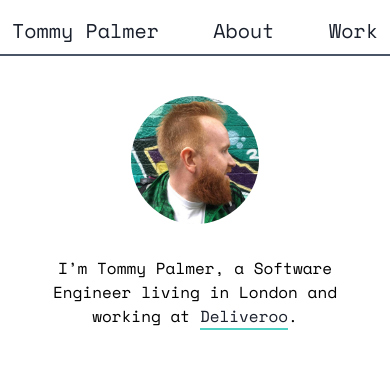
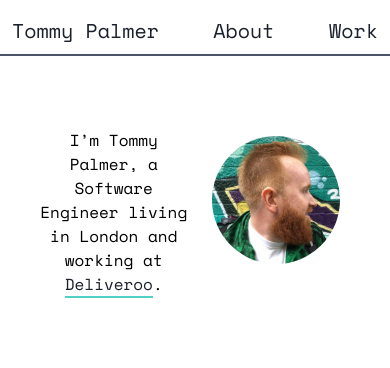
Before and after one commit to tommyp/tommyp.org, a Next.js app: page / in a window 390 px wide. Shown: the top 368 px of the page. Built offline with nearby package versions, Linux system fonts and the light colour scheme.

Commit message:
make homepage flex

```diff
--- a/pages/index.js
+++ b/pages/index.js
@@ -8,14 +8,14 @@ function Index() {
     <React.Fragment>
       <Head/>
       <Header />
-      <section className="container mx-auto w-5/6 lg:pl-16 font-mono">
-        <div className="w-full lg:float-right lg:w-1/3 mt-10 lg:mt-20 ">
+      <section className="container mx-auto w-5/6 lg:pl-16 font-mono flex flex-row-reverse">
+        <div className="w-full lg:w-1/3 mt-10 lg:mt-20 ">
           <img
             className="w-32 h-32 md:w-64 md:h-64 rounded-full mx-auto lg:ml-0"
             src="/images/wall.jpg"
           />
         </div>
-        <p className="md:text-3xl lg:text-4xl mt-8 lg:mt-32 text-black rounded-lg w-full lg:w-2/3 lg:float-left lg:pr-16 float-left text-center lg:text-left">
+        <p className="md:text-3xl lg:text-4xl mt-8 lg:mt-32 text-black rounded-lg w-full lg:w-2/3 lg:pr-16 text-center lg:text-left">
           I’m Tommy Palmer, a Software Engineer living in London and working at{" "}
           <ExtA
             href="https://deliveroo.co.uk/"
@@ -27,7 +27,6 @@ function Index() {
           </ExtA>
           .
         </p>
-        <div className="clearfix" />
       </section>
     </React.Fragment>
   );
```
